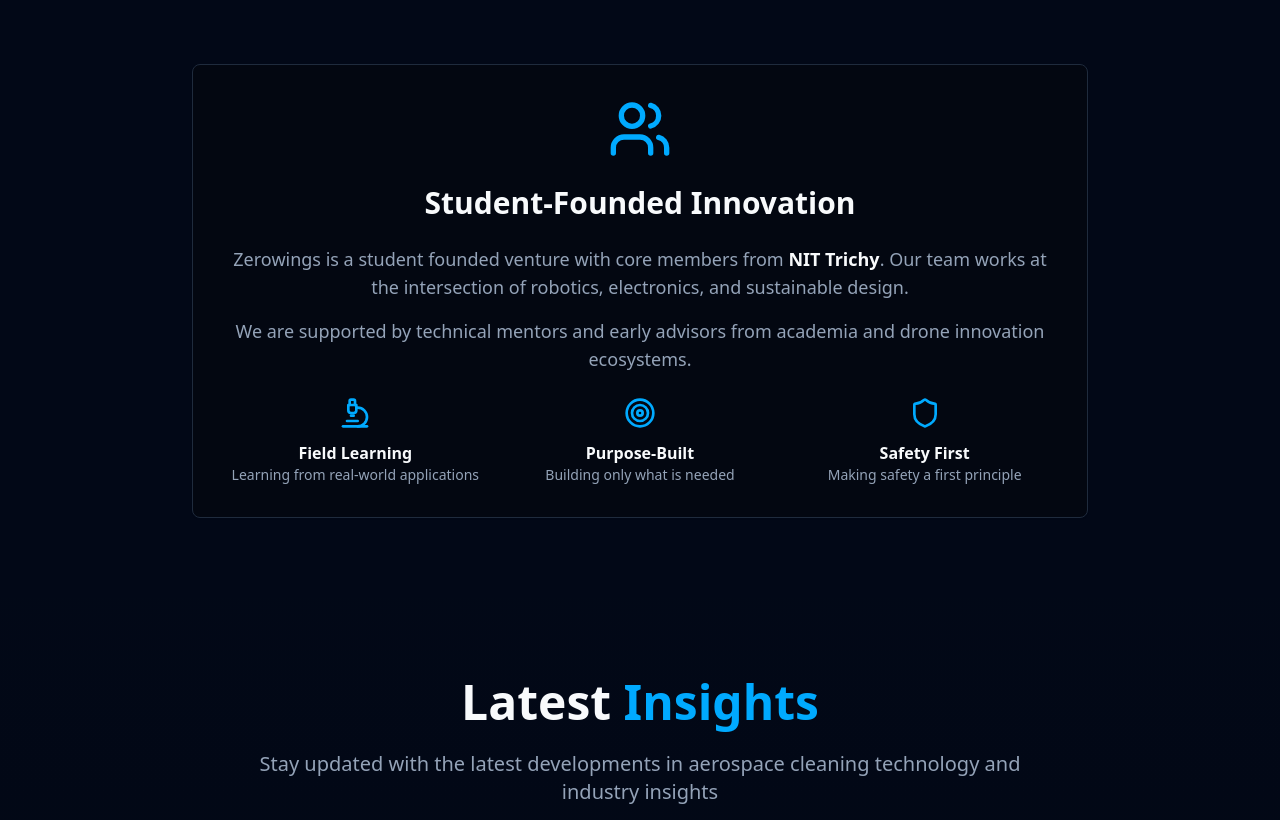
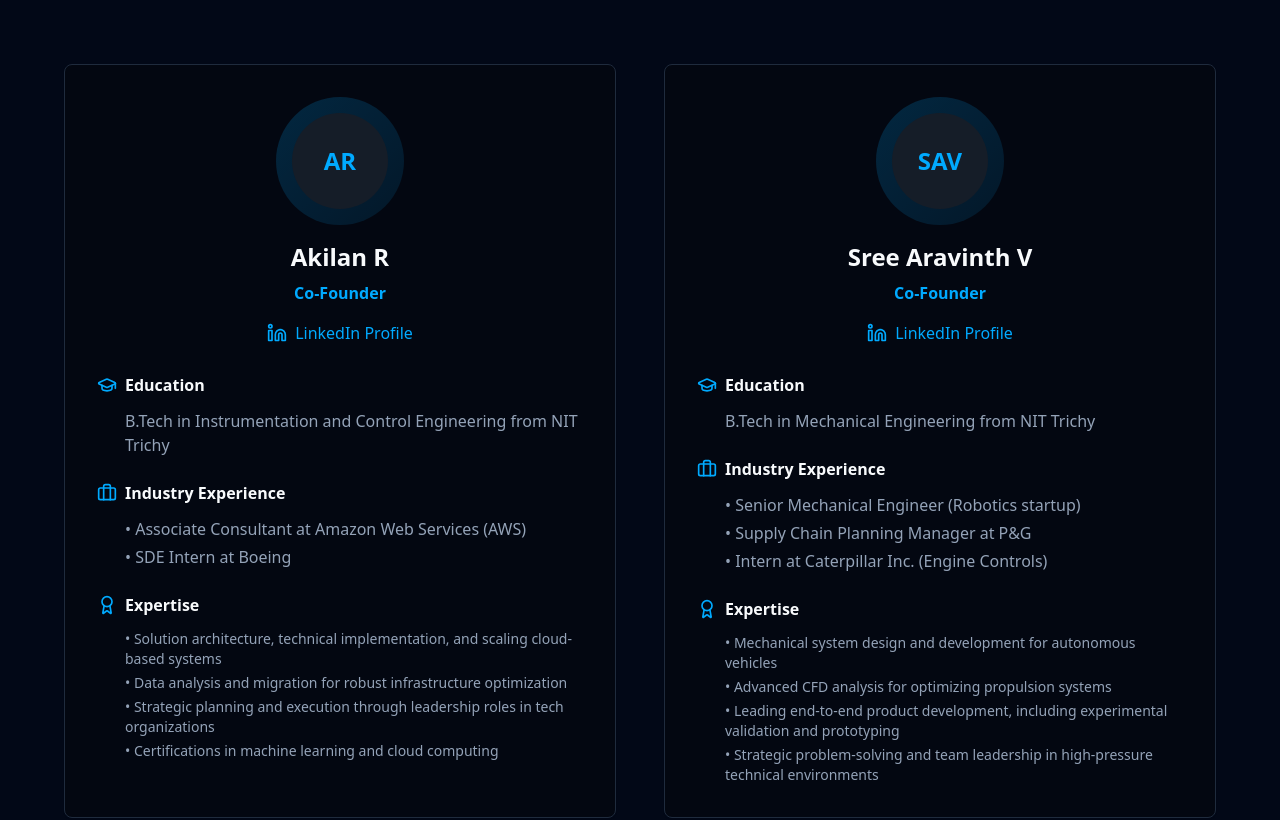
Before and after one commit to narenkarthick90/zerowings-aerospace, a React (Vite) app: page / in a window 1280 px wide. Shown: the part 8308-9128 px from the top of the page. Built offline with nearby package versions, Linux system fonts and the light colour scheme.

Commit message:
Update team section with new details
Updated the team section to remove existing content and add details for Akilan and Aravinth, including their LinkedIn profiles.
-edited src/components/TeamSection.tsx

```diff
--- a/src/components/TeamSection.tsx
+++ b/src/components/TeamSection.tsx
@@ -1,54 +1,117 @@
 import { Card, CardContent } from "@/components/ui/card";
-import { Users, Microscope, Target, Shield } from "lucide-react";
+import { Linkedin, GraduationCap, Briefcase, Award } from "lucide-react";
 
 const TeamSection = () => {
+  const teamMembers = [
+    {
+      name: "Akilan R",
+      title: "Co-Founder",
+      image: "/lovable-uploads/3fac1667-e5ee-4f87-a74b-ededf394debe.png",
+      linkedin: "https://www.linkedin.com/in/akilan-r-9039b6135/",
+      education: "B.Tech in Instrumentation and Control Engineering from NIT Trichy",
+      experience: [
+        "Associate Consultant at Amazon Web Services (AWS)",
+        "SDE Intern at Boeing"
+      ],
+      expertise: [
+        "Solution architecture, technical implementation, and scaling cloud-based systems",
+        "Data analysis and migration for robust infrastructure optimization",
+        "Strategic planning and execution through leadership roles in tech organizations",
+        "Certifications in machine learning and cloud computing"
+      ]
+    },
+    {
+      name: "Sree Aravinth V",
+      title: "Co-Founder",
+      image: "/lovable-uploads/3fac1667-e5ee-4f87-a74b-ededf394debe.png",
+      linkedin: "https://www.linkedin.com/in/sree-aravinth-v-2049a9190/",
+      education: "B.Tech in Mechanical Engineering from NIT Trichy",
+      experience: [
+        "Senior Mechanical Engineer (Robotics startup)",
+        "Supply Chain Planning Manager at P&G",
+        "Intern at Caterpillar Inc. (Engine Controls)"
+      ],
+      expertise: [
+        "Mechanical system design and development for autonomous vehicles",
+        "Advanced CFD analysis for optimizing propulsion systems",
+        "Leading end-to-end product development, including experimental validation and prototyping",
+        "Strategic problem-solving and team leadership in high-pressure technical environments"
+      ]
+    }
+  ];
+
   return (
     <section id="team" className="py-20 bg-background">
       <div className="container mx-auto px-4">
         <div className="text-center mb-16">
           <h2 className="text-4xl md:text-5xl font-bold text-foreground mb-6">
-            The <span className="text-primary">Team</span>
+            Meet Our <span className="text-primary">Team</span>
           </h2>
           <p className="text-xl text-muted-foreground max-w-3xl mx-auto mb-8">
             Building the future of autonomous aerial maintenance systems
           </p>
         </div>
 
-        <Card className="bg-card border-border max-w-4xl mx-auto">
+        <div className="grid lg:grid-cols-2 gap-12 max-w-6xl mx-auto">
+          {teamMembers.map((member, index) => (
+            <Card key={index} className="bg-card border-border">
               <CardContent className="p-8">
-            <div className="text-center space-y-6">
-              <Users className="w-16 h-16 text-primary mx-auto mb-6" />
-              <h3 className="text-3xl font-bold text-foreground mb-6">Student-Founded Innovation</h3>
-
-              <div className="space-y-4 text-lg text-muted-foreground">
-                <p>
-                  Zerowings is a student founded venture with core members from <strong className="text-foreground">NIT Trichy</strong>. Our team works at the intersection of robotics, electronics, and sustainable design.
-                </p>
-                <p>
-                  We are supported by technical mentors and early advisors from academia and drone innovation ecosystems.
-                </p>
+                <div className="text-center mb-6">
+                  <div className="w-32 h-32 mx-auto mb-4 rounded-full bg-gradient-to-br from-primary/20 to-primary/10 flex items-center justify-center">
+                    <div className="w-24 h-24 rounded-full bg-muted flex items-center justify-center text-2xl font-bold text-primary">
+                      {member.name.split(' ').map(n => n[0]).join('')}
+                    </div>
+                  </div>
+                  <h3 className="text-2xl font-bold text-foreground mb-2">{member.name}</h3>
+                  <p className="text-primary font-semibold mb-4">{member.title}</p>
+                  <a
+                    href={member.linkedin}
+                    target="_blank"
+                    rel="noopener noreferrer"
+                    className="inline-flex items-center gap-2 text-primary hover:text-primary/80 transition-colors"
+                  >
+                    <Linkedin className="w-5 h-5" />
+                    LinkedIn Profile
+                  </a>
                 </div>
 
-              <div className="grid md:grid-cols-3 gap-6 mt-12">
-                <div className="text-center">
-                  <Microscope className="w-8 h-8 text-primary mx-auto mb-3" />
-                  <h4 className="font-semibold text-foreground">Field Learning</h4>
-                  <p className="text-sm text-muted-foreground">Learning from real-world applications</p>
+                <div className="space-y-6">
+                  <div>
+                    <div className="flex items-center gap-2 mb-3">
+                      <GraduationCap className="w-5 h-5 text-primary" />
+                      <h4 className="font-semibold text-foreground">Education</h4>
                     </div>
-                <div className="text-center">
-                  <Target className="w-8 h-8 text-primary mx-auto mb-3" />
-                  <h4 className="font-semibold text-foreground">Purpose-Built</h4>
-                  <p className="text-sm text-muted-foreground">Building only what is needed</p>
+                    <p className="text-muted-foreground pl-7">{member.education}</p>
                   </div>
-                <div className="text-center">
-                  <Shield className="w-8 h-8 text-primary mx-auto mb-3" />
-                  <h4 className="font-semibold text-foreground">Safety First</h4>
-                  <p className="text-sm text-muted-foreground">Making safety a first principle</p>
+
+                  <div>
+                    <div className="flex items-center gap-2 mb-3">
+                      <Briefcase className="w-5 h-5 text-primary" />
+                      <h4 className="font-semibold text-foreground">Industry Experience</h4>
                     </div>
+                    <ul className="space-y-1 pl-7">
+                      {member.experience.map((exp, idx) => (
+                        <li key={idx} className="text-muted-foreground">• {exp}</li>
+                      ))}
+                    </ul>
+                  </div>
+
+                  <div>
+                    <div className="flex items-center gap-2 mb-3">
+                      <Award className="w-5 h-5 text-primary" />
+                      <h4 className="font-semibold text-foreground">Expertise</h4>
+                    </div>
+                    <ul className="space-y-1 pl-7">
+                      {member.expertise.map((skill, idx) => (
+                        <li key={idx} className="text-muted-foreground text-sm">• {skill}</li>
+                      ))}
+                    </ul>
                   </div>
                 </div>
               </CardContent>
             </Card>
+          ))}
+        </div>
       </div>
     </section>
   );
```
Also changed, not shown: public/lovable-uploads/3fac1667-e5ee-4f87-a74b-ededf394debe.png (added). Lines whose indentation alone changed are shown as unchanged.
